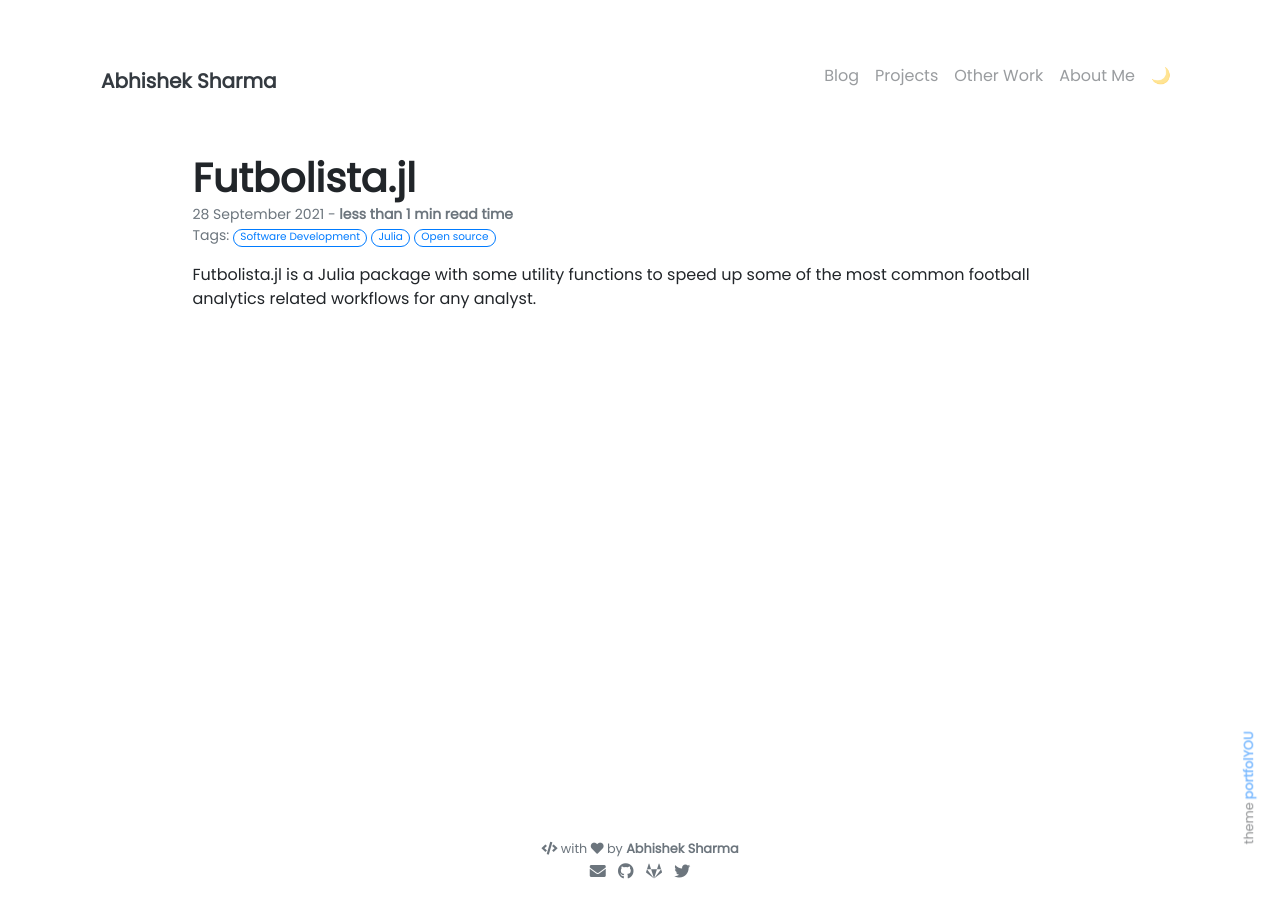
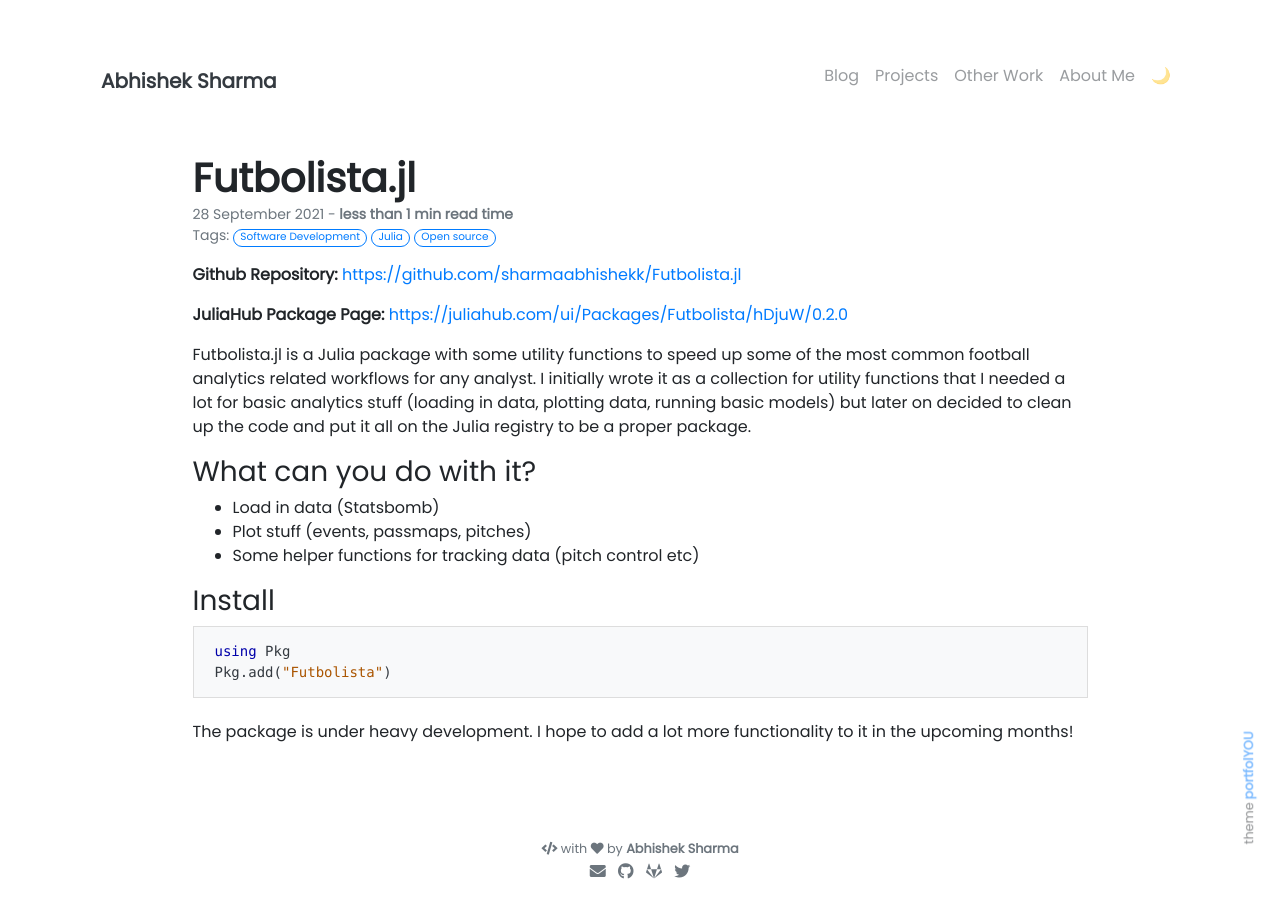
Before and after one commit to sharmaabhishekk/sharmaabhishekk.github.io, a Jekyll site: the page built from _posts/2021-09-28-futbolista.md, in a window 1280 px wide. Built offline with Jekyll 4.4.1, drawn with Linux system fonts in a browser that asks for light colours; nearby versions of some CDN libraries; our own code applies the rules of GitHub Pages for plain Markdown files.

````diff
--- a/_posts/2021-09-28-futbolista.md
+++ b/_posts/2021-09-28-futbolista.md
@@ -5,5 +5,24 @@ style: fill
 color: success
 description: A Julia package to help with some basic football analytics workflows
 ---
+**Github Repository:** [https://github.com/sharmaabhishekk/Futbolista.jl](https://github.com/sharmaabhishekk/Futbolista.jl)
+
+**JuliaHub Package Page:** [https://juliahub.com/ui/Packages/Futbolista/hDjuW/0.2.0](https://juliahub.com/ui/Packages/Futbolista/hDjuW/0.2.0)
 
 Futbolista.jl is a Julia package with some utility functions to speed up some of the most common football analytics related workflows for any analyst.
+I initially wrote it as a collection for utility functions that I needed a lot for basic analytics stuff (loading in data, plotting data, running basic models) but later on decided to clean up the code and put it all on the Julia registry to be a proper package.
+
+### What can you do with it?
+
+* Load in data (Statsbomb)
+* Plot stuff (events, passmaps, pitches)
+* Some helper functions for tracking data (pitch control etc)
+
+### Install
+
+```julia
+using Pkg
+Pkg.add("Futbolista")
+```
+
+The package is under heavy development. I hope to add a lot more functionality to it in the upcoming months!
````
Also changed, not shown: _posts/2021-03-15-wosonars.md (+3 -2 lines), _posts/2021-08-21-tactimation.md (+2 -4 lines), _posts/2021-09-10-xgplayground.md (+2 -2 lines), _posts/2021-09-28-Mpl-Footy.md (+4 -1 lines).
